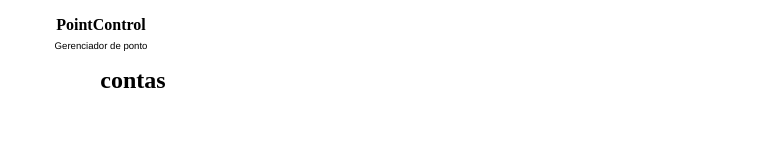
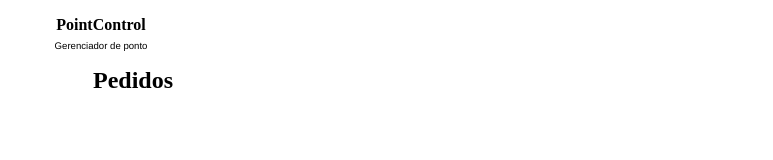
Before and after one commit to IaK3lwin/PointControl, a SvelteKit app in the folder frontend/: page /working in a window 1280 px wide. Shown: the top 160 px of the page, without its empty margins (507-1280 px from the left). Built offline with nearby package versions, Linux system fonts and the light colour scheme; a web font is replaced by a local one.

Commit message:
frontend
fix(/working/page): change title "Contas" for "Pedidos"

```diff
--- a/frontend/src/routes/working/+page.svelte
+++ b/frontend/src/routes/working/+page.svelte
@@ -79,7 +79,7 @@
 {/if}
 
 <section id="container">
-  <h1 style:--random-color={randomColor("1")}>contas</h1>
+  <h1 style:--random-color={randomColor("1")}>Pedidos</h1>
 
   <div id="containerAccount">
     <span id="accountWrapper">
```
